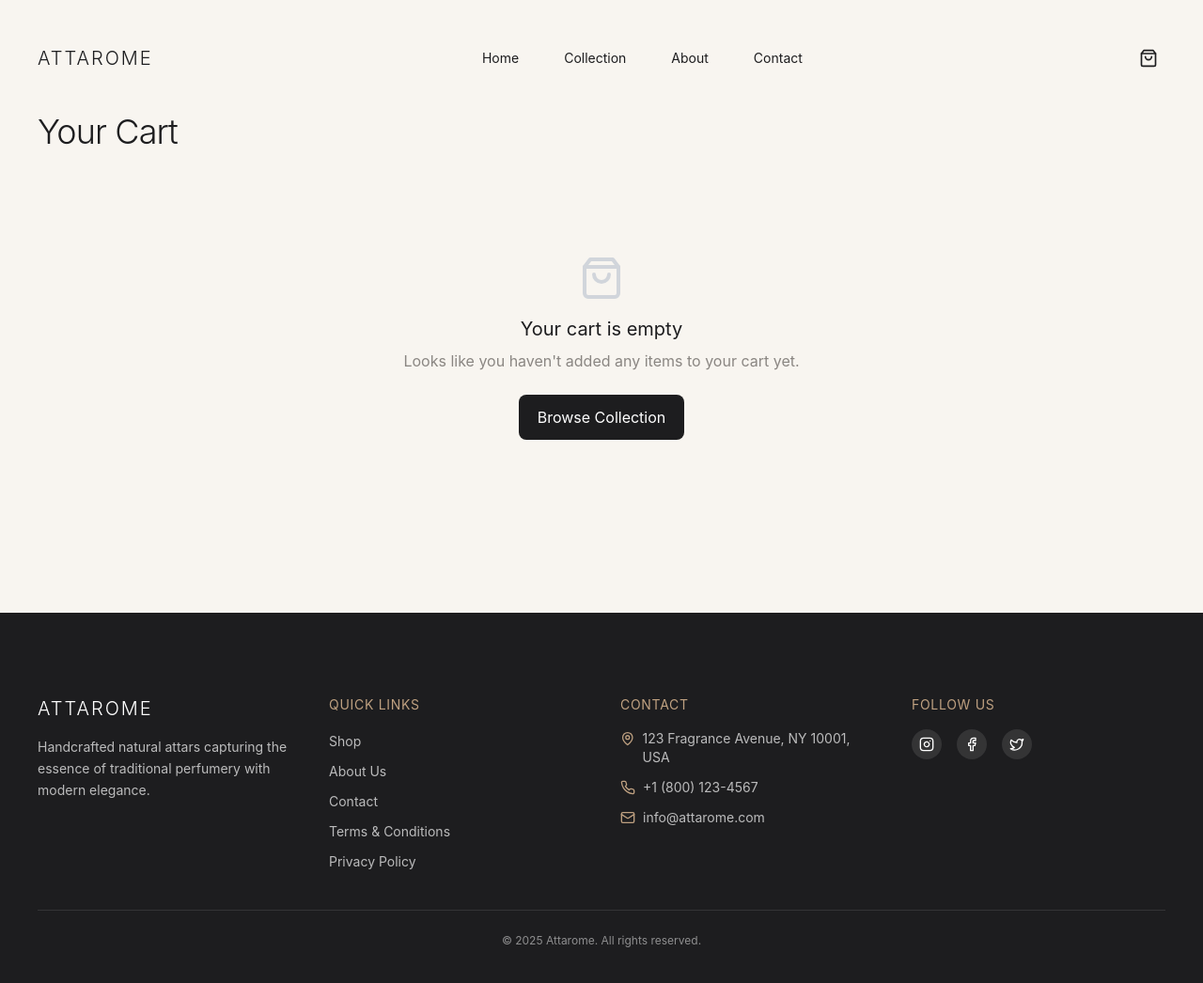
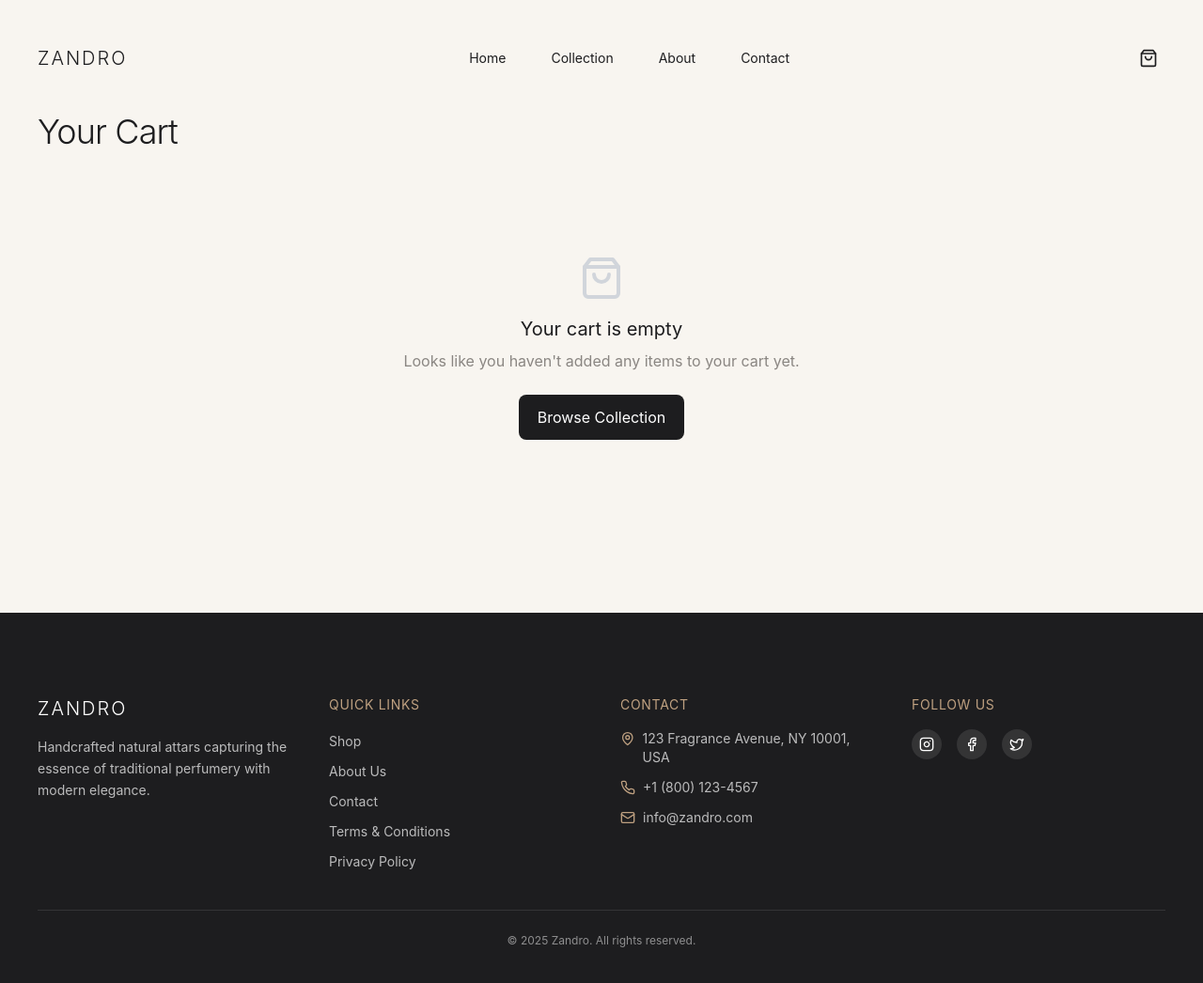
Before and after one commit to Asjath633/perfumegrove-shopping, a React (Vite) app: page /cart in a window 1280 px wide. Shown: the top 1046 px of the page at 94% size. Built offline with nearby package versions, Linux system fonts and the light colour scheme.

Commit message:
Change the logo text
Change the logo text from ATTAROME to ZANDRO perfumes.

```diff
--- a/src/components/layout/Footer.tsx
+++ b/src/components/layout/Footer.tsx
@@ -13,7 +13,7 @@ const Footer = () => {
           {/* Brand Column */}
           <div className="md:col-span-1">
             <Link to="/" className="text-xl font-light tracking-widest">
-              ATTAROME
+              ZANDRO
             </Link>
             <p className="mt-4 text-white/70 text-sm leading-relaxed">
               Handcrafted natural attars capturing the essence of traditional perfumery with modern elegance.
@@ -66,7 +66,7 @@ const Footer = () => {
               </li>
               <li className="flex items-center">
                 <Mail size={16} className="mr-2 text-gold" />
-                <span className="text-white/70 text-sm">info@attarome.com</span>
+                <span className="text-white/70 text-sm">info@zandro.com</span>
               </li>
             </ul>
           </div>
@@ -109,7 +109,7 @@ const Footer = () => {
         {/* Bottom Copyright */}
         <div className="border-t border-white/10 mt-10 pt-6 text-center">
           <p className="text-white/50 text-xs">
-            © {currentYear} Attarome. All rights reserved.
+            © {currentYear} Zandro. All rights reserved.
           </p>
         </div>
       </div>
--- a/src/components/layout/Navbar.tsx
+++ b/src/components/layout/Navbar.tsx
@@ -38,7 +38,7 @@ const Navbar = () => {
         <nav className="flex items-center justify-between">
           {/* Logo */}
           <Link to="/" className="text-xl font-light tracking-widest transition-opacity hover:opacity-80">
-            ATTAROME
+            ZANDRO
           </Link>
 
           {/* Desktop Navigation */}
```
